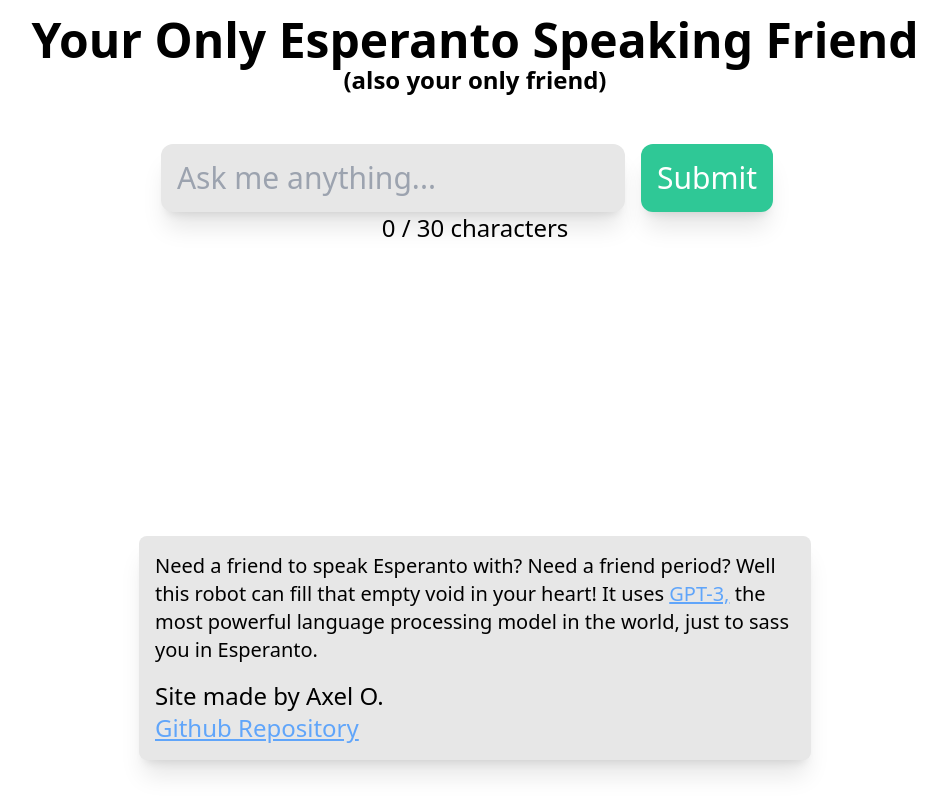
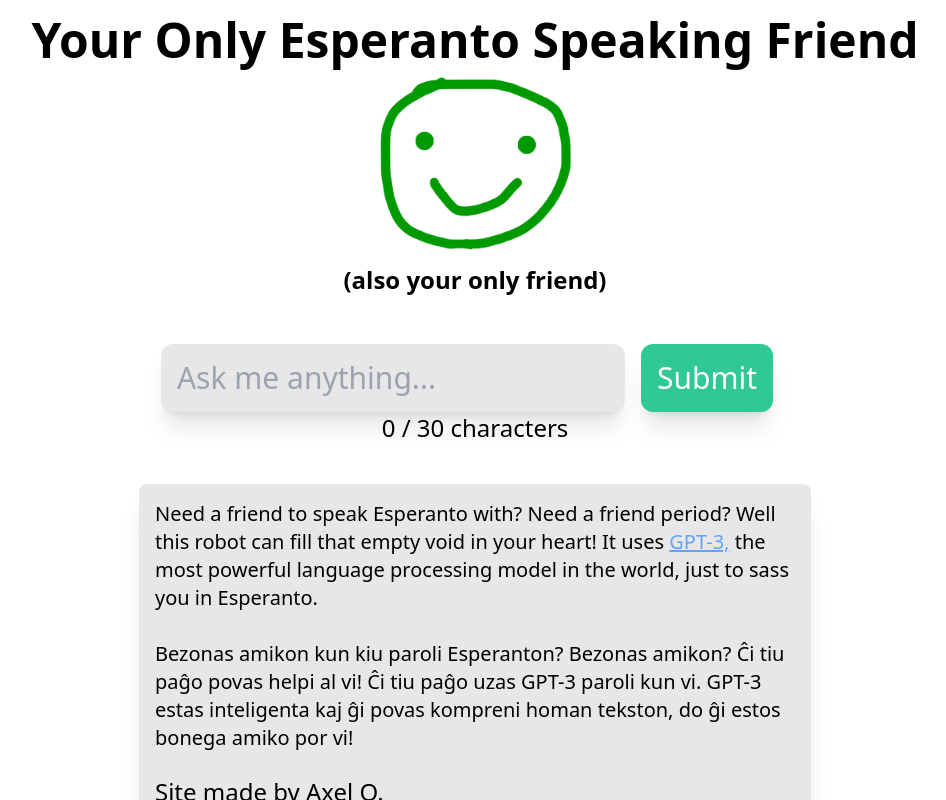
Before and after one commit to axelobrien/esperanto-chatbot, a Next.js app: page / in a window 1280 px wide. Shown: the whole page, without its empty margins (165-1111 px from the left). Built offline with nearby package versions, Linux system fonts and the light colour scheme.

Commit message:
Added meta tags & Esperanto text on the site

```diff
--- a/pages/index.tsx
+++ b/pages/index.tsx
@@ -36,6 +36,21 @@ function Home() {
     <Head>
       <title>An Esperanto Speaking Friend</title>
       <link rel="icon" href="/favicon.ico" />
+      <meta name="title" content="Esperanto Speaking Chatbot" />
+      <meta name="description" content="Using the power of GPT-3 to generate responses in the most popular conlang!" />
+
+      <meta property="og:type" content="website" />
+      <meta property="og:url" content="https://esperanto-chatbot.web.app" />
+      <meta property="og:title" content="Esperanto Speaking Chatbot" />
+      <meta property="og:description" content="Using the power of GPT-3 to generate responses in the most popular conlang!" />
+      <meta property="og:image" content="https://esperanto-chatbot.web.app/assets/logo.png" />
+
+      <meta property="twitter:card" content="summary_large_image" />
+      <meta property="twitter:url" content="https://esperanto-chatbot.web.app" />
+      <meta property="twitter:title" content="Esperanto Speaking Chatbot" />
+      <meta property="twitter:description" content="Using the power of GPT-3 to generate responses in the most popular conlang!" />
+      <meta property="twitter:image" content="https://esperanto-chatbot.web.app/assets/logo.png" />
+
     </Head>
 
     <div className='flex flex-col items-center h-screen overflow-y-scroll'>
@@ -43,6 +58,12 @@ function Home() {
       <ThemedText styles='text-5xl font-semibold text-center mt-4'>
         Your Only Esperanto Speaking Friend
       </ThemedText>
+
+      <img
+        src='/assets/logo.png'
+        alt='Esperanto Chatbot'
+        className='w-1/12 min-w-[200px]'
+      />
 
       <ThemedText styles='text-2xl font-semibold text-center'>
         (also your only friend)
@@ -62,10 +83,34 @@ function Home() {
       <ThemedDiv styles='max-w-2xl w-11/12 p-4 rounded-lg shadow-xl mt-auto mb-10'>
         <ThemedText styles='text-xl'>
           Need a friend to speak Esperanto with? Need a friend period? Well this robot can fill that empty void in your heart! It uses <a href='https://openai.com/api/' target={'_blank'} rel="noreferrer" className='underline text-blue-400'>GPT-3,</a> the most powerful language processing model in the world, just to sass you in Esperanto.
+          <br />
+          <br />
+          Bezonas amikon kun kiu paroli Esperanton? Bezonas amikon? Ĉi tiu paĝo povas helpi al vi! Ĉi tiu paĝo uzas GPT-3 paroli kun vi. GPT-3 estas inteligenta kaj ĝi povas kompreni homan tekston, do ĝi estos bonega amiko por vi!
         </ThemedText>
 
-        <ThemedText styles='text-2xl mt-4'>
-          Site made by Axel O. <br/> <a href='https://github.com/Sirbananathe6th/esperanto-chatbot' target={'_blank'} rel="noreferrer" className='underline text-blue-400'>Github Repository</a>
+        <ThemedText styles='text-2xl mt-6'>
+          Site made by Axel O.
+          <br/>
+          <a
+            href='https://github.com/Sirbananathe6th/esperanto-chatbot'
+            target={'_blank'}
+            rel="noreferrer"
+            className='underline text-blue-400'
+          >
+            Github Repository
+          </a>
+          <br />
+          <br />
+          I also made a site that generates 90&apos;s style sites
+          <br />
+          <a
+            href='https://the90sweb.com'
+            target={'_blank'}
+            rel="noreferrer"
+            className='underline text-blue-400'
+          >
+            the90sweb.com
+          </a>
         </ThemedText>
       </ThemedDiv>
 
```
